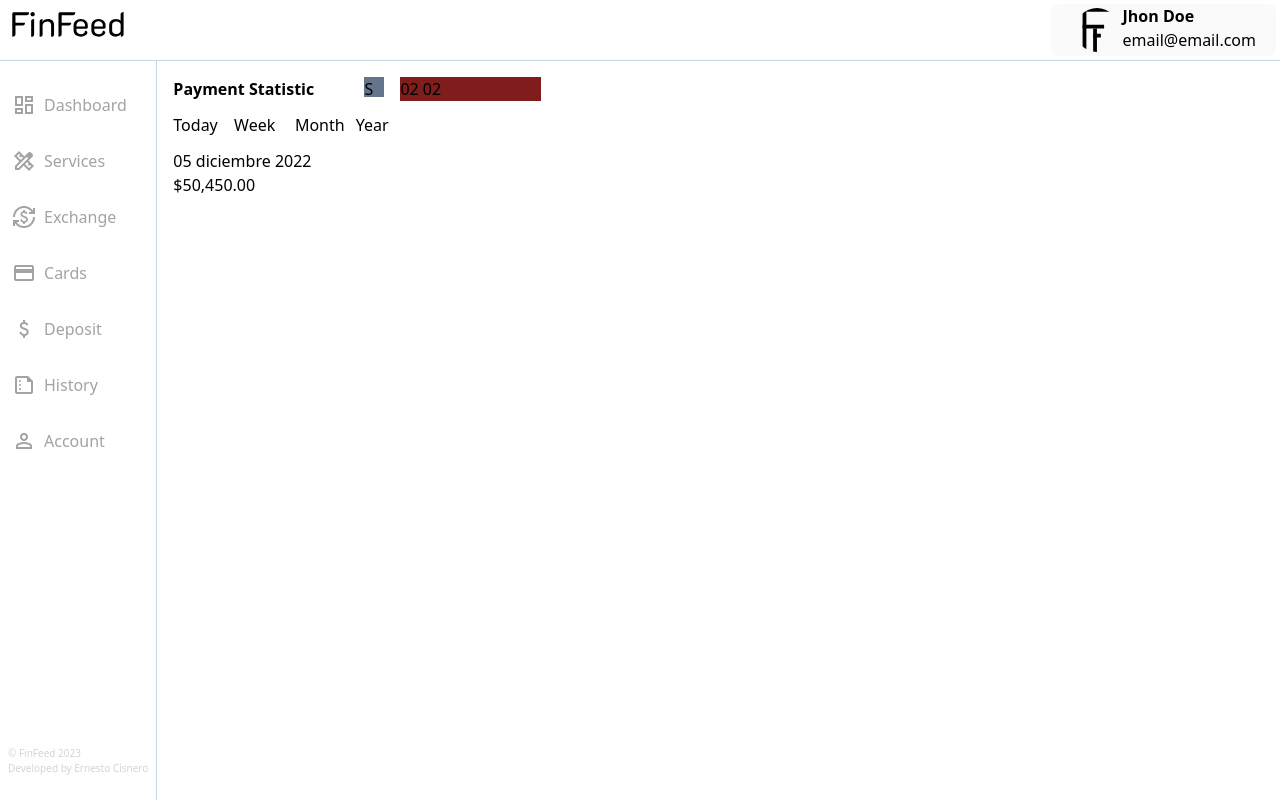
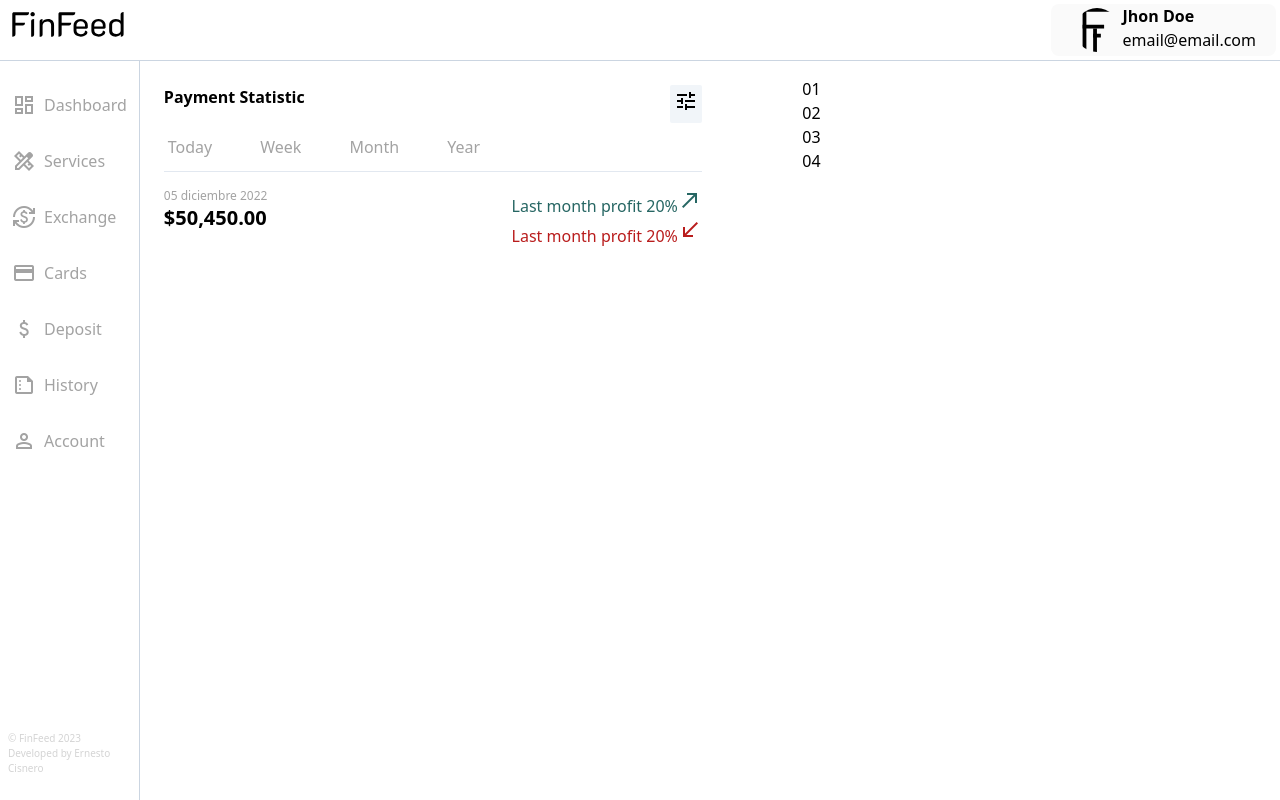
Before and after one commit to ernestocisnero/FinFeed, a React (Vite) app: page / in a window 1280 px wide. Built offline with nearby package versions, Linux system fonts and the light colour scheme; the HTML template or start-up script is replaced by a standard one.

Commit message:
Add payments statistic section

```diff
--- a/src/components/DrawerMenu.tsx
+++ b/src/components/DrawerMenu.tsx
@@ -5,34 +5,34 @@ export const DrawerMenu = () => {
     return (
         <aside className="flex flex-col min-w-[9.2%] border-r-[1px] border-slate-300 justify-between">
             <ul className="my-5 mx-2">
-                <li className="flex align-middle mb-2 px-1 py-3 rounded-sm text-neutral-400 hover:bg-[#266663] hover:text-neutral-50">
-                    <span className="material-symbols-outlined">dashboard</span>
-                    <Link to='/' className="ml-2">Dashboard</Link>
-                </li>
-                <li className="flex align-middle mb-2 px-1 py-3 rounded-sm text-neutral-400 hover:bg-[#266663] hover:text-neutral-50">
-                <span className="material-symbols-outlined">design_services</span>
-                    <Link to='/services' className="ml-2">Services</Link>
-                </li>
-                <li className="flex align-middle mb-2 px-1 py-3 rounded-sm text-neutral-400 hover:bg-[#266663] hover:text-neutral-50">
-                    <span className="material-symbols-outlined">currency_exchange</span>
-                    <Link to='exchange' className="ml-2">Exchange</Link>
-                </li>
-                <li className="flex align-middle mb-2 px-1 py-3 rounded-sm text-neutral-400 hover:bg-[#266663] hover:text-neutral-50">
-                    <span className="material-symbols-outlined">credit_card</span>
-                    <Link to='cards' className="ml-2">Cards</Link>
-                </li>
-                <li className="flex align-middle mb-2 px-1 py-3 rounded-sm text-neutral-400  hover:bg-[#266663] hover:text-neutral-50">
-                    <span className="material-symbols-outlined">attach_money</span>
-                    <Link to='deposit' className="ml-2">Deposit</Link>
-                </li>
-                <li className="flex align-middle mb-2 px-1 py-3 rounded-sm text-neutral-400 hover:bg-[#266663] hover:text-neutral-50">
-                    <span className="material-symbols-outlined">summarize</span>
-                    <Link to='history' className="ml-2">History</Link>
-                </li>
-                <li className="flex align-middle mb-2 px-1 py-3 rounded-sm text-neutral-400 hover:bg-[#266663] hover:text-neutral-50">
-                    <span className="material-symbols-outlined">person</span>
-                    <Link to='account' className="ml-2">Account</Link>
-                </li>
+                <Link to='/' className="flex align-middle mb-2 px-1 py-3 rounded-sm text-neutral-400 hover:bg-[#266663] hover:text-neutral-50">
+                    <span className="material-symbols-outlined mr-2">dashboard</span>
+                    Dashboard
+                </Link>
+                <Link to='services' className="flex align-middle mb-2 px-1 py-3 rounded-sm text-neutral-400 hover:bg-[#266663] hover:text-neutral-50">
+                <span className="material-symbols-outlined mr-2">design_services</span>
+                    Services
+                </Link>
+                <Link to='exchange' className="flex align-middle mb-2 px-1 py-3 rounded-sm text-neutral-400 hover:bg-[#266663] hover:text-neutral-50">
+                    <span className="material-symbols-outlined mr-2">currency_exchange</span>
+                    Exchange
+                </Link>
+                <Link to='cards' className="flex align-middle mb-2 px-1 py-3 rounded-sm text-neutral-400 hover:bg-[#266663] hover:text-neutral-50">
+                    <span className="material-symbols-outlined mr-2">credit_card</span>
+                    Cards
+                </Link>
+                <Link to='deposit' className="flex align-middle mb-2 px-1 py-3 rounded-sm text-neutral-400  hover:bg-[#266663] hover:text-neutral-50">
+                    <span className="material-symbols-outlined mr-2">attach_money</span>
+                    Deposit
+                </Link>
+                <Link to='history' className="flex align-middle mb-2 px-1 py-3 rounded-sm text-neutral-400 hover:bg-[#266663] hover:text-neutral-50">
+                    <span className="material-symbols-outlined mr-2">summarize</span>
+                    History
+                </Link>
+                <Link to='account' className="flex align-middle mb-2 px-1 py-3 rounded-sm text-neutral-400 hover:bg-[#266663] hover:text-neutral-50">
+                    <span className="material-symbols-outlined mr-2">person</span>
+                    Account
+                </Link>
             </ul>
 
             <footer className="my-4 p-2">
--- a/src/components/MainLayout.tsx
+++ b/src/components/MainLayout.tsx
@@ -17,7 +17,7 @@ export const MainLayout = ({ children }: MainLayoutPropType) => {
 
             <div className="flex flex-grow">
                 <DrawerMenu />
-                <main className="p-4">
+                <main className="p-4 w-full grid grid-cols-12">
                     {children}
                 </main>
             </div>
--- a/src/components/PaymentStatistics.tsx
+++ b/src/components/PaymentStatistics.tsx
@@ -1,22 +1,43 @@
 
 export const PaymentStatistics = () => {
     return (
-        <>
+        <div className="m-2">
             <div className="flex justify-between">
                 <h3 className="font-bold">Payment Statistic</h3>
 
-                <div className="w-5 h-5 bg-slate-500">S</div>
+                <button className="bg-slate-100 p-1 rounded-sm">
+                    <span className="material-symbols-outlined">
+                        tune
+                    </span>
+                </button>
             </div>
-            <div className="grid grid-cols-4 gap-8">
-                <div className="hover:border-b-4 hover: cursor-pointer border-solid border-[#266663] my-3">Today</div>
-                <div className="hover:border-b-4 hover: cursor-pointer border-solid border-[#266663] my-3">Week</div>
-                <div className="hover:border-b-4 hover: cursor-pointer border-solid border-[#266663] my-3">Month</div>
-                <div className="hover:border-b-4 hover: cursor-pointer border-solid border-[#266663] my-3">Year</div>
+            <div className="flex justify-start gap-10 my-2">
+                <div className="hover:bg-[#266663] hover: cursor-pointer text-neutral-400 hover:text-neutral-50 border-solid border-[#266663] p-1 rounded-sm ">Today</div>
+                <div className="hover:bg-[#266663] hover: cursor-pointer text-neutral-400 hover:text-neutral-50 border-solid border-[#266663] p-1 rounded-sm ">Week</div>
+                <div className="hover:bg-[#266663] hover: cursor-pointer text-neutral-400 hover:text-neutral-50 border-solid border-[#266663] p-1 rounded-sm ">Month</div>
+                <div className="hover:bg-[#266663] hover: cursor-pointer text-neutral-400 hover:text-neutral-50 border-solid border-[#266663] p-1 rounded-sm ">Year</div>
             </div>
-            <div>
-                <p>05 diciembre 2022</p>
-                <p>$50,450.00</p>
+            <div className="border-solid border-slate-200 border-b-[1px] w-full"></div>
+
+            <div className="flex justify-between">
+                <div className="my-4">
+                    <p className="text-xs text-neutral-400">05 diciembre 2022</p>
+                    <p className="text-xl font-bold">$50,450.00</p>
+                </div>
+
+                <div className="my-4">
+                    <p className="text-md text-[#266663]">Last month profit 20%
+                        <span className="material-symbols-outlined">
+                            north_east
+                        </span>
+                    </p>
+                    <p className="text-md text-red-700">Last month profit 20%
+                        <span className="material-symbols-outlined">
+                            south_west
+                        </span>
+                    </p>
+                </div>
             </div>
-        </>
+        </div>
     )
 }
--- a/src/pages/Dashboard.tsx
+++ b/src/pages/Dashboard.tsx
@@ -2,14 +2,17 @@ import { PaymentStatistics } from "../components"
 
 export const Dashboard = (): JSX.Element => {
     return (
-        <div className="flex space-x-4">
-            <div className="min-w-[60%] h-fit">
+        <>
+            <div className="col-start-1 col-end-7">
                 <PaymentStatistics />
             </div>
-            <div className="bg-red-900 min-w-[40%] h-fit">
-                02
-                02
+
+            <div className="col-start-8 col-end-12">
+                <div>01</div>
+                <div>02</div>
+                <div>03</div>
+                <div>04</div>
             </div>
-        </div>
+        </>
     )
 }
```
